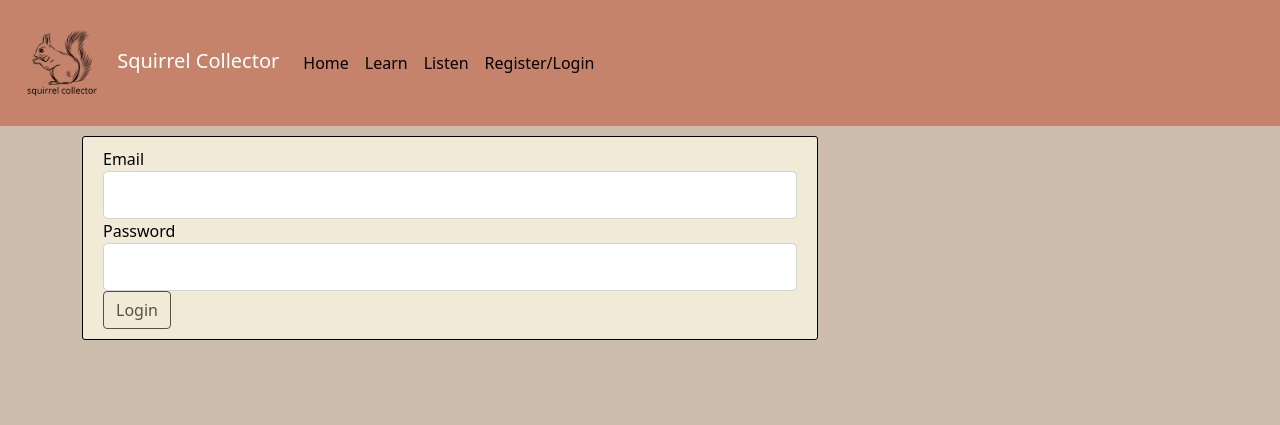
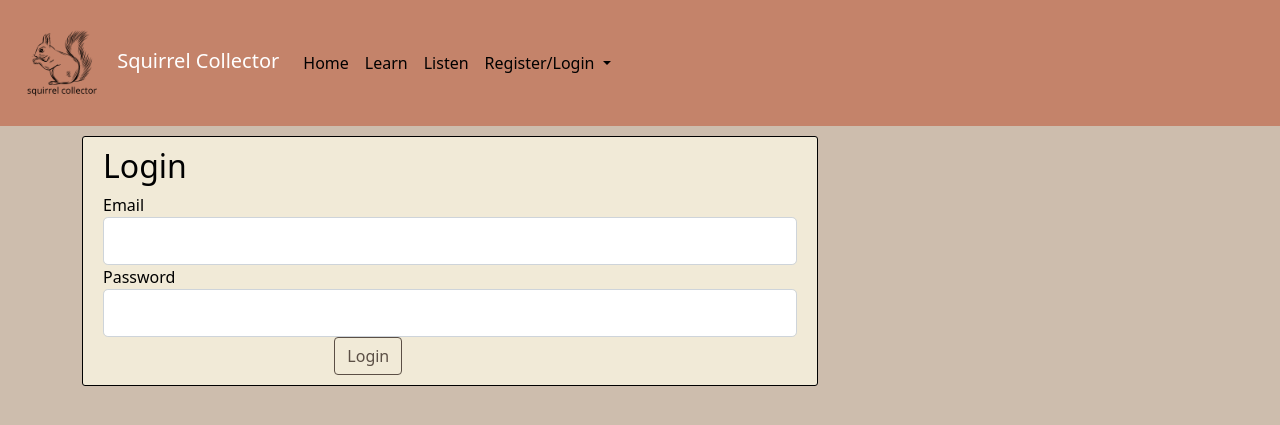
Before and after one commit to cdejong2/squirrel-project, a Flask app: page /login in a window 1280 px wide. Shown: the top 425 px of the page. Run offline with Flask 2, Linux system fonts and the light colour scheme.

Commit message:
fixed reg/login

```diff
--- a/static/main.css
+++ b/static/main.css
@@ -63,7 +63,7 @@ h6 {
 }
 
 .site-header .navbar-nav .nav-link.active {
-    font-weight: 500;
+    font-weight: 500px;
 }
 
 .content-section {
@@ -141,7 +141,11 @@ a:visited {
     text-decoration: none;
 }
 
-.center {
-  -ms-transform: translate(-50%, -50%);
-  transform: translate(-50%, -50%);
+
+.contentblock {
+    background: #f1ead7;
+    padding: 10px 20px;
+    border: 1px solid #000000;
+    border-radius: 3px;
+    margin-bottom: 10px;
 }
--- a/templates/layout.html
+++ b/templates/layout.html
@@ -17,7 +17,7 @@
 
 <body>
     <header class="site-header">
-        <nav class="navbar navbar-expand-md navbar-dark bg-steel fixed-top">
+        <nav class="navbar navbar-expand-md navbar-dark bg-steel fixed-top nav-justified">
             <div class="container-fluid">
                 <a class="navbar-brand mr-4" href="/"> <img src="/static/squirrel.png" alt="logo" width="100" height="100" class="d-inline-block "> Squirrel Collector</a>
                 <button class="navbar-toggler" type="button" data-bs-toggle="collapse" data-bs-target="#navbarToggle" aria-controls="navbarToggle" aria-expanded="false" aria-label="Toggle navigation">
@@ -28,7 +28,13 @@
                         <a class="nav-item nav-link" href="/">Home</a>
                         <a class="nav-item nav-link" href="/learn">Learn</a>
                         <a class="nav-item nav-link" href="/listen">Listen</a>
-                        <a class="nav-item nav-link" href="/register">Register/Login</a>
+                        <div class="nav-item dropdown">
+                            <a class="dropdown-toggle nav-link" href="/register" role="button" data-bs-toggle="dropdown" aria-expanded="false"> Register/Login </a>
+                            <div class="dropdown-menu">
+                                <a class="dropdown-item" href="/register">Register</a>
+                                <a class="dropdown-item" href="/login">Login</a>
+                            </div>
+                        </div>
                     </div>
                 </div>
             </div>
--- a/templates/login.html
+++ b/templates/login.html
@@ -1,5 +1,6 @@
-{% extends "layout.html" %} {% block content %} <div class="content-section">
+{% extends "layout.html" %} {% block content %} <div class="contentblock">
     <title> Login</title>
+    <h2>Login</h2>
     <form method="POST" action="">
         {{ form.hidden_tag() }}
         <fieldset class="form-group">
@@ -12,8 +13,10 @@
                 <div class="invalid-feedback"> {% for error in form.password.errors%} <span>{{error}}</span> {% endfor %} </div> {% else %} {{ form.password(class="form-control form-control-lg") }} {% endif %}
             </div>
         </fieldset>
+        <div class="d-grid col-4 mx-auto">
         <div class="form-group">
             {{ form.submit(class="btn btn-outline-info") }}
         </div>
+        </div>
     </form>
 </div> {% endblock content %}
--- a/templates/register.html
+++ b/templates/register.html
@@ -1,5 +1,6 @@
 {% extends "layout.html" %} {% block content %} <div class="content-section">
     <title> Register</title>
+    <h2>Register</h2>
     <form method="POST" action="">
         {{ form.hidden_tag() }}
         <fieldset class="form-group">
```
